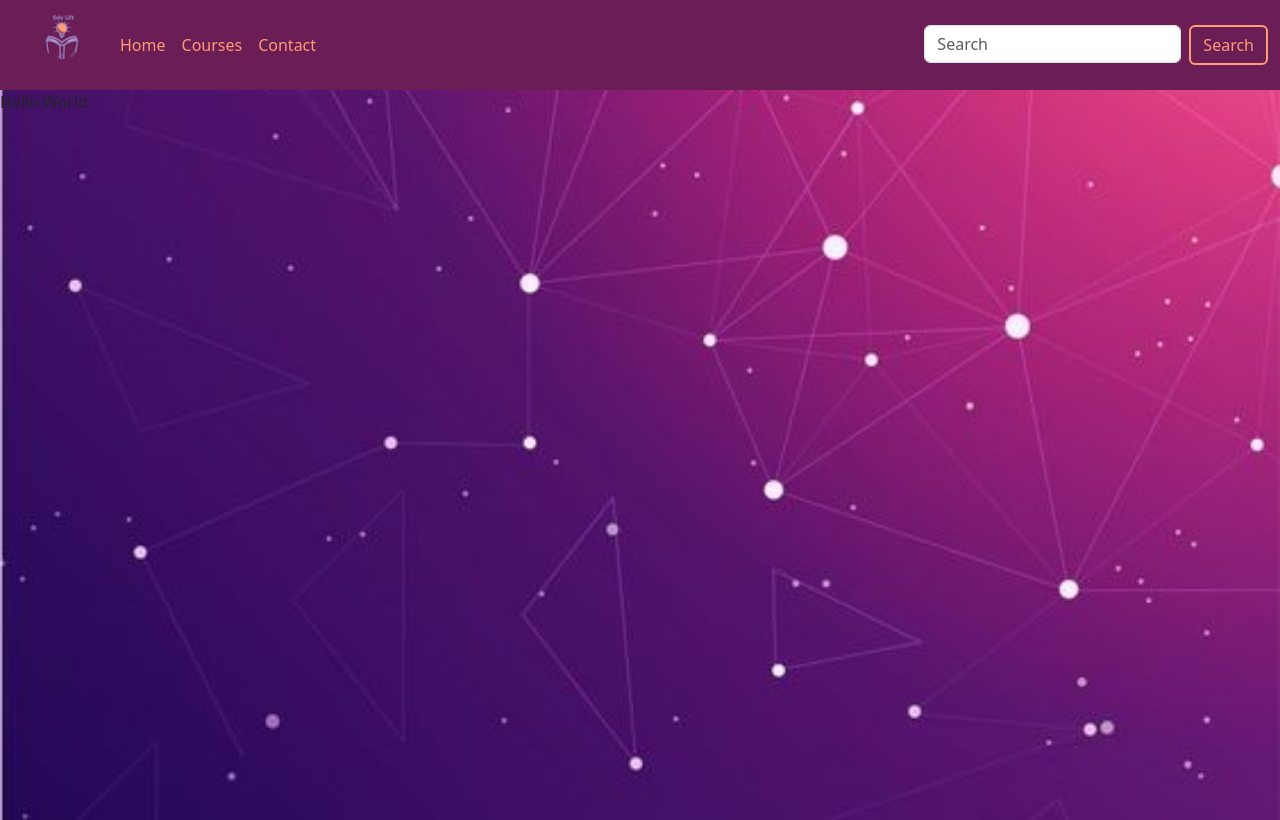
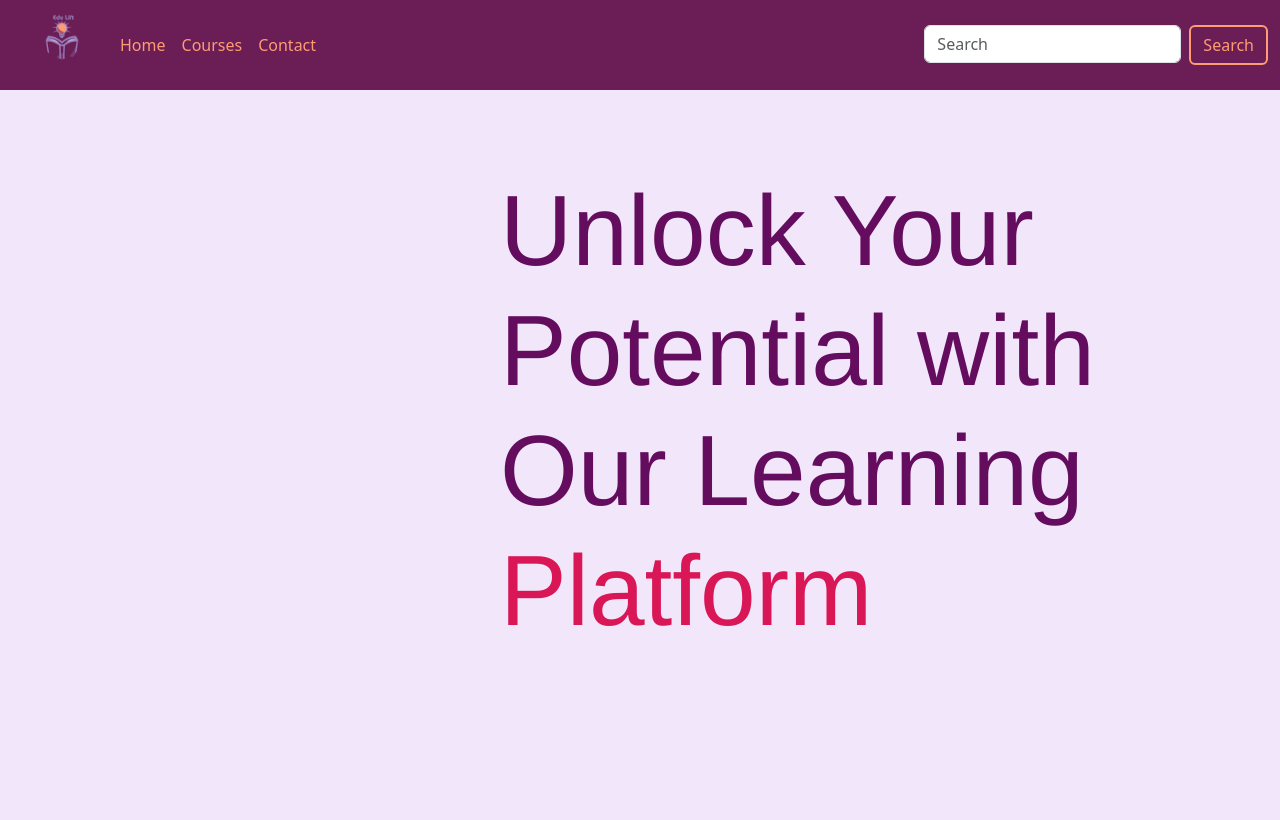
Before and after one commit to gayathirijeyananthan/Page-1, a React (Create React App) app in the folder 1st/: page / in a window 1280 px wide. Built offline with nearby package versions, Linux system fonts and the light colour scheme; a small style sheet from the web is missing.

Commit message:
Hero section modified

```diff
--- a/1st/src/components/Hero.js
+++ b/1st/src/components/Hero.js
@@ -5,8 +5,12 @@ import '../components/css/Hero.css'
 export const Hero = () => {
   return (
     <div className="first">
+        <div className="bg"></div>
+
+      <div className="overlay"></div>
       <div>
-       <p>Hello World</p>
+       <h3 className='text' >Unlock Your Potential with<br></br>  Our Learning <p style={{color:"#D91656"}}>Platform</p></h3>
+
       </div>
       <div></div>
     </div>
--- a/1st/src/components/css/Hero.css
+++ b/1st/src/components/css/Hero.css
@@ -1,13 +1,30 @@
 .first{
-    background-color: #D4BEE4;
+    background-color: #f2e6fa;
     height:730px;
 }
 
-.first {
+
+.bg{
     background-image: url('../../assets/bg.jpg'); /* Path to your image */
     background-size: cover;            /* Cover the entire section */
     background-position: center;       /* Center the image */
     background-repeat: no-repeat;      /* Prevent the image from repeating */
     width: 100%;
-    box-shadow: 0px 10px 20px rgba(0, 0, 0, 0.5);                    /* Full width */
+    box-shadow: 0px 0px 20px rgba(0, 0, 0, 0.5);
+    filter: blur(4px); /* Adjust the blur intensity as needed */
+
   }
+
+
+
+  .text {
+    position: relative;  /* Ensure text is above the overlay */
+    z-index: 2;         /* Make sure text is on top */
+    color: #640D5F;
+    align-items: center;
+    padding-top: 80px;
+    padding-left: 500px;
+    font-family:'Franklin Gothic Medium', 'Arial Narrow', Arial, sans-serif;
+    font-size:100px;
+
+  }
```
